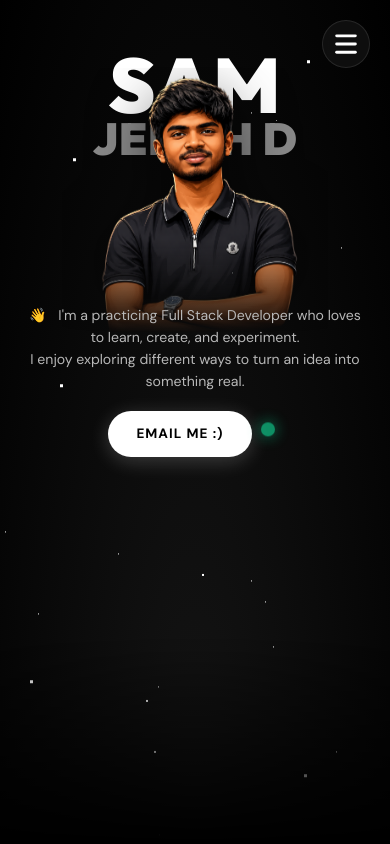
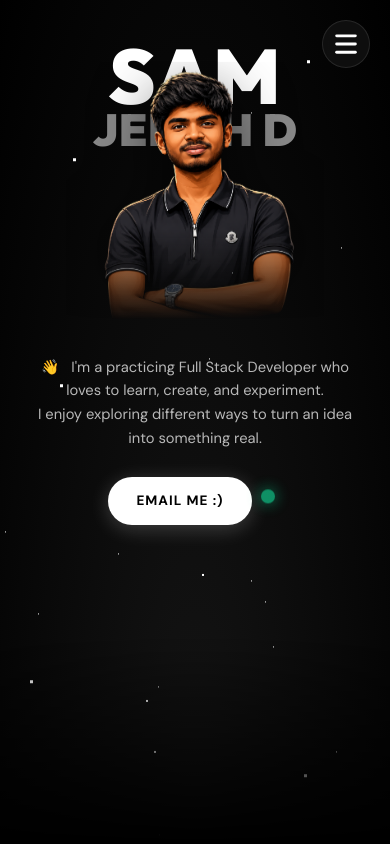
Before and after one commit to samjerish/SAMJERISHD_PORTFOLIO, a React (Vite) app: page / in a window 390 px wide. Shown: the top 844 px of the page. Built offline with nearby package versions, Linux system fonts and the light colour scheme.

Commit message:
Add generous spacing between avatar photo and intro text, and enable fluid touch scrolling on mobile

```diff
--- a/src/components/sections/HeroSection.css
+++ b/src/components/sections/HeroSection.css
@@ -376,7 +376,9 @@ body.light-mode .hero-floating-nav button:hover {
     justify-content: flex-start;
     align-items: center;
     padding: 0 1rem;
-    overflow: hidden;
+    overflow: visible;
+    overflow-x: clip;
+    touch-action: pan-y;
   }
 
   .center-layout {
@@ -384,19 +386,20 @@ body.light-mode .hero-floating-nav button:hover {
     position: relative;
     width: 100%;
     height: 42vh;
-    min-height: 300px;
+    min-height: 290px;
     display: flex;
     align-items: center;
     justify-content: center;
-    padding-top: 3.2rem;
+    padding-top: 3rem;
     padding-bottom: 0;
     -webkit-mask-image: none !important;
     mask-image: none !important;
+    touch-action: pan-y;
   }
 
   .hero-background-text-new {
     position: absolute;
-    top: 32%;
+    top: 30%;
     left: 50%;
     transform: translate(-50%, -50%);
     display: flex;
@@ -408,6 +411,7 @@ body.light-mode .hero-floating-nav button:hover {
     opacity: 1;
     z-index: 1;
     pointer-events: none;
+    touch-action: pan-y;
   }
 
   .text-line-1 {
@@ -437,21 +441,24 @@ body.light-mode .hero-floating-nav button:hover {
     justify-content: center;
     align-items: center;
     position: relative;
-    top: 3vh;
+    top: 2vh;
     z-index: 10;
     animation: float 6s ease-in-out infinite;
     pointer-events: none;
+    touch-action: pan-y;
   }
 
   .hero-avatar-img-new {
     display: block !important;
-    width: clamp(260px, 70vw, 370px);
-    max-height: 38vh;
+    width: clamp(250px, 68vw, 360px);
+    max-height: 36vh;
     height: auto;
     object-fit: contain;
     filter: drop-shadow(0 20px 30px rgba(0, 0, 0, 0.65));
     -webkit-mask-image: linear-gradient(to bottom, black 65%, transparent 100%);
     mask-image: linear-gradient(to bottom, black 65%, transparent 100%);
+    pointer-events: none;
+    touch-action: pan-y;
   }
 
   .hero-bottom-elements {
@@ -462,10 +469,11 @@ body.light-mode .hero-floating-nav button:hover {
     align-items: center;
     justify-content: center;
     text-align: center;
-    gap: 1rem;
-    padding: 0 1rem 2.5rem 1rem;
-    margin-top: -1.2rem;
+    gap: 1.4rem;
+    padding: 0 1.2rem 3.5rem 1.2rem;
+    margin-top: 2rem; /* Clean breathing room between avatar photo and intro text */
     z-index: 30;
+    touch-action: pan-y;
   }
 
   .hero-intro-text {
@@ -473,11 +481,12 @@ body.light-mode .hero-floating-nav button:hover {
     width: 100%;
     text-align: center;
     margin: 0 auto;
+    touch-action: pan-y;
   }
 
   .hero-intro-text p {
-    font-size: 0.95rem;
-    line-height: 1.6;
+    font-size: 0.98rem;
+    line-height: 1.65;
     color: #b8b8b8;
     font-weight: 400;
     max-width: 100%;
@@ -490,7 +499,7 @@ body.light-mode .hero-floating-nav button:hover {
     align-items: center;
     justify-content: center;
     gap: 1rem;
-    margin-top: 0.25rem;
+    margin-top: 0.5rem;
   }
 
   .book-call-btn {
@@ -519,9 +528,9 @@ body.light-mode .hero-floating-nav button:hover {
   }
 
   .center-layout {
-    height: 39vh;
-    min-height: 270px;
-    padding-top: 2.8rem;
+    height: 38vh;
+    min-height: 260px;
+    padding-top: 2.6rem;
   }
 
   .text-line-1 {
@@ -538,35 +547,35 @@ body.light-mode .hero-floating-nav button:hover {
   }
 
   .floating-avatar-new {
-    top: 2vh;
+    top: 1.5vh;
   }
 
   .hero-avatar-img-new {
-    width: clamp(240px, 68vw, 320px);
-    max-height: 35vh;
+    width: clamp(230px, 66vw, 310px);
+    max-height: 34vh;
   }
 
   .hero-bottom-elements {
-    padding: 0 0.5rem 2rem 0.5rem;
-    margin-top: -1.5rem;
-    gap: 0.9rem;
+    padding: 0 0.8rem 3rem 0.8rem;
+    margin-top: 2.2rem; /* Clean healthy spacing below avatar photo */
+    gap: 1.2rem;
   }
 
   .hero-intro-text p {
-    font-size: 0.88rem;
-    line-height: 1.55;
+    font-size: 0.92rem;
+    line-height: 1.6;
   }
 
   .book-call-btn {
-    padding: 12px 28px;
+    padding: 13px 28px;
     font-size: 0.85rem;
   }
 }
 
 @media (max-width: 360px) {
   .center-layout {
-    height: 36vh;
-    min-height: 240px;
+    height: 35vh;
+    min-height: 230px;
   }
 
   .text-line-1 {
@@ -578,19 +587,19 @@ body.light-mode .hero-floating-nav button:hover {
   }
 
   .hero-avatar-img-new {
-    width: clamp(200px, 64vw, 260px);
+    width: clamp(190px, 62vw, 250px);
   }
 
   .hero-bottom-elements {
-    margin-top: -1.2rem;
+    margin-top: 1.8rem;
   }
 
   .hero-intro-text p {
-    font-size: 0.82rem;
+    font-size: 0.85rem;
   }
 
   .book-call-btn {
-    padding: 10px 22px;
-    font-size: 0.8rem;
+    padding: 11px 24px;
+    font-size: 0.82rem;
   }
 }
--- a/src/components/sections/StorySection.css
+++ b/src/components/sections/StorySection.css
@@ -198,7 +198,7 @@ body.light-mode .story-view-more-avatar-wrap {
   align-items: flex-start;
   user-select: none;
   -webkit-user-select: none;
-  touch-action: none;
+  touch-action: pan-y;
 }
 
 /* Top Fixed Lanyard Mounting Anchor */
```
Also changed, not shown: 1 other file (tests, documents, lock files or other folders).
